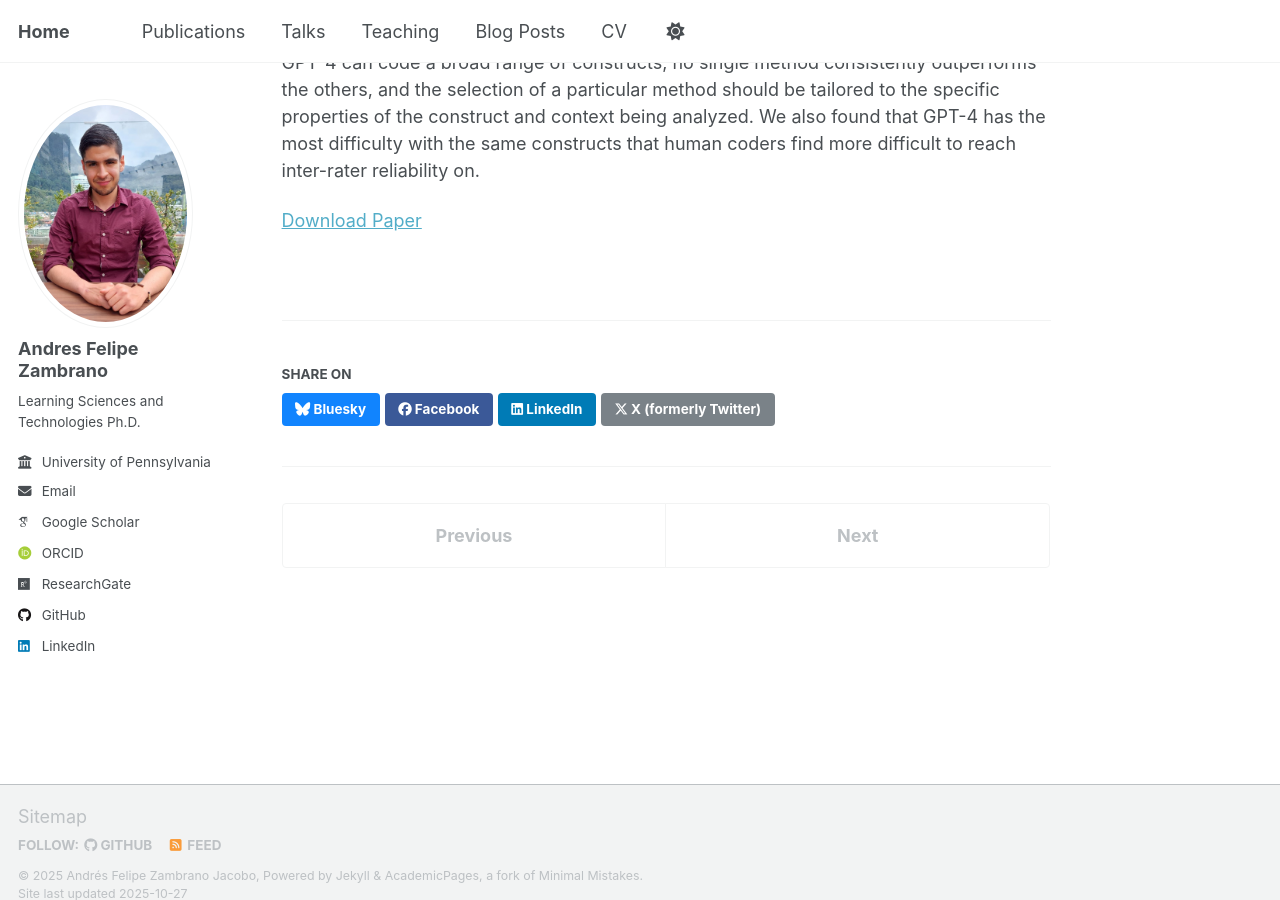
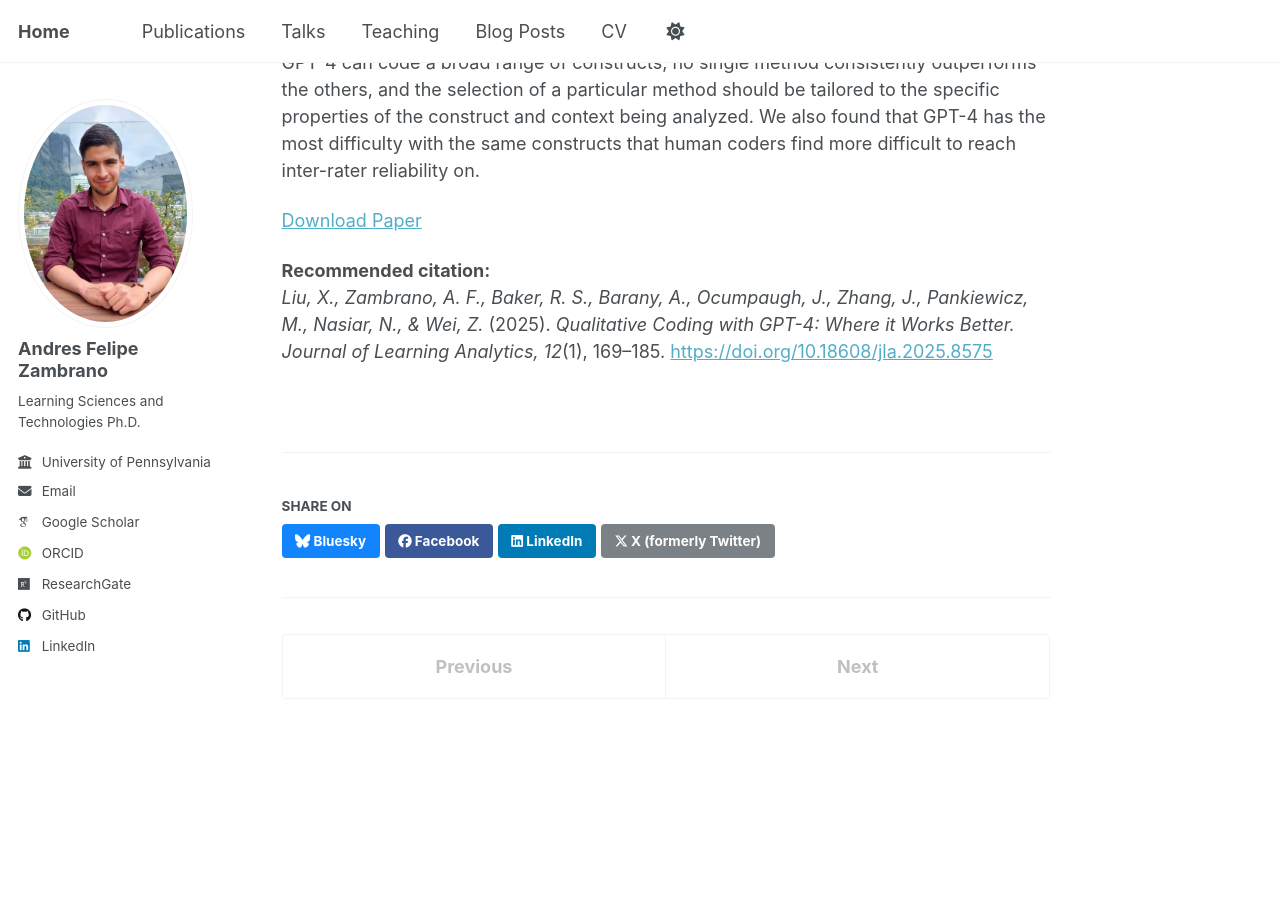
Before and after one commit to afzambrano/afzambrano.github.io, a Jekyll site: the page built from _publications/2025-gpt-automated-coding.md, in a window 1280 px wide and 900 px high, scrolled down 444 px. Built offline with Jekyll 4.4.1, drawn with Linux system fonts in a browser that asks for light colours; some web fonts are replaced; a script that is not in the unit is left out.

Commit message:
Update 2025-gpt-automated-coding.md

```diff
--- a/_publications/2025-gpt-automated-coding.md
+++ b/_publications/2025-gpt-automated-coding.md
@@ -12,3 +12,9 @@ paperurl: 'https://www.learning-analytics.info/index.php/JLA/article/view/8575'
 This study explores the potential of the large language model GPT-4 as an automated tool for qualitative data analysis by educational researchers, exploring which techniques are most successful for different types of constructs. Specifically, we assess three different prompt engineering strategies—Zero-shot, Few-shot, and Few-shot with contextual information—as well as the use of embeddings. We do so in the context of qualitatively coding three distinct educational datasets: Algebra I semi-personalized tutoring session transcripts, student observations in a game-based learning environment, and debugging behaviours in an introductory programming course. We evaluated the performance of each approach based on its inter-rater agreement with human coders and explored how different methods vary in effectiveness depending on a construct’s degree of clarity, concreteness, objectivity, granularity, and specificity. Our findings suggest that while GPT-4 can code a broad range of constructs, no single method consistently outperforms the others, and the selection of a particular method should be tailored to the specific properties of the construct and context being analyzed. We also found that GPT-4 has the most difficulty with the same constructs that human coders find more difficult to reach inter-rater reliability on.
 
 [Download Paper](https://www.learning-analytics.info/index.php/JLA/article/view/8575)
+
+<b>Recommended citation:</b><br>
+<i>Liu, X., Zambrano, A. F., Baker, R. S., Barany, A., Ocumpaugh, J., Zhang, J., Pankiewicz, M., Nasiar, N., & Wei, Z.</i> (2025).
+<i>Qualitative Coding with GPT-4: Where it Works Better.</i>
+<i>Journal of Learning Analytics, 12</i>(1), 169–185.
+<a href="https://doi.org/10.18608/jla.2025.8575">https://doi.org/10.18608/jla.2025.8575</a>
```
